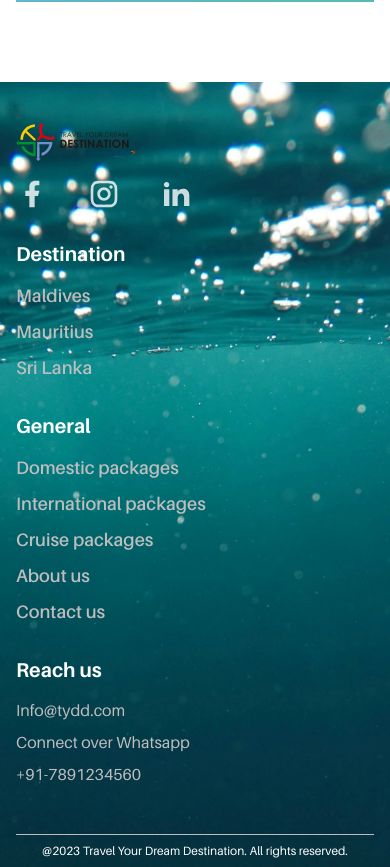
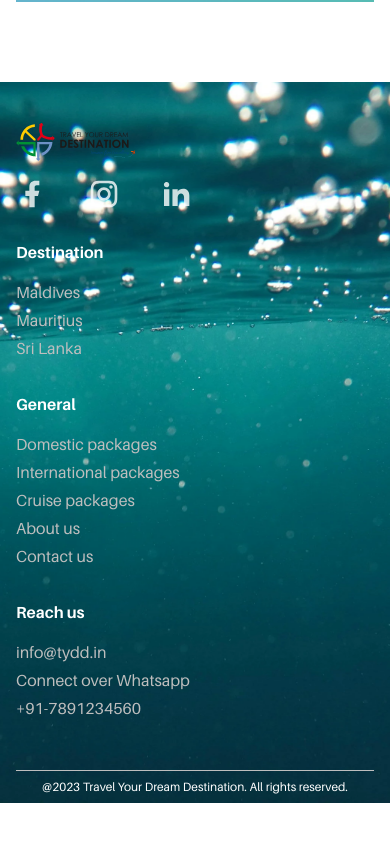
Before and after one commit to akshay1502/tydd, a Next.js app: page /about in a window 390 px wide. Shown: the part 4500-5367 px from the top of the page. After the commit the page ends 5303 px from the top, so only its background shows below. Built offline with nearby package versions, Linux system fonts and the light colour scheme.

Commit message:
footer updated

```diff
--- a/src/components/Footer.tsx
+++ b/src/components/Footer.tsx
@@ -6,6 +6,34 @@ import Image from 'next/image'
 import Link from 'next/link'
 
 export default function Footer() {
+  const footerData = [
+    {
+      header: 'Destination',
+      links: [
+        { name: 'Maldives', href: '/package/packages/Maldives' },
+        { name: 'Mauritius', href: '/package/packages/Mauritius' },
+        { name: 'Sri Lanka', href: '/package/packages/Sri-Lanka' },
+      ],
+    },
+    {
+      header: 'General',
+      links: [
+        { name: 'Domestic packages', href: '/all-packages?type=domestic' },
+        { name: 'International packages', href: '/all-packages?type=international' },
+        { name: 'Cruise packages', href: '/all-packages?type=cruise' },
+        { name: 'About us', href: '/about' },
+        { name: 'Contact us', href: '/contact-us' },
+      ],
+    },
+    {
+      header: 'Reach us',
+      links: [
+        { name: 'info@tydd.in', href: 'mailto:info@tydd.in' },
+        { name: 'Connect over Whatsapp', href: 'https://wa.me/917891234560' },
+        { name: '+91-7891234560', href: 'tel:+917891234560' },
+      ],
+    },
+  ]
   return (
     <footer className="relative px-4 pt-10 lg:px-20 lg:pt-12">
       <Image src="/footerBackground.webp" alt="footer" fill className="object-cover -z-10" />
@@ -20,88 +48,20 @@ export default function Footer() {
             <IconLinkedIn />
           </div>
         </div>
-        <div>
-          <h4 className="text-white">Destination</h4>
-          <ul className="mt-4">
-            <li className="lg:py-2">
-              <Link
-                href="/package/packages/Maldives"
-                className="text-lg font-semibold lg:font-normal lg:text-xl text-offWhite"
-              >
-                Maldives
-              </Link>
-            </li>
-            <li className="pt-2 lg:py-2">
-              <Link
-                href="/package/packages/Mauritius"
-                className="text-lg font-semibold lg:font-normal lg:text-xl text-offWhite"
-              >
-                Mauritius
-              </Link>
-            </li>
-            <li className="pt-2 lg:py-2">
-              <Link
-                href="/package/packages/Sri-Lanka"
-                className="text-lg font-semibold lg:font-normal lg:text-xl text-offWhite"
-              >
-                Sri Lanka
-              </Link>
-            </li>
-          </ul>
-        </div>
-        <div>
-          <h4 className="text-white">General</h4>
-          <ul className="mt-4">
-            <li className="lg:py-2">
-              <Link
-                href="/all-packages?type=domestic"
-                className="text-lg font-semibold lg:font-normal lg:text-xl text-offWhite"
-              >
-                Domestic packages
-              </Link>
-            </li>
-            <li className="pt-2 lg:py-2">
-              <Link
-                href="/all-packages?type=international"
-                className="text-lg font-semibold lg:font-normal lg:text-xl text-offWhite"
-              >
-                International packages
-              </Link>
-            </li>
-            <li className="pt-2 lg:py-2">
-              <Link
-                href="/all-packages?type=cruise"
-                className="text-lg font-semibold lg:font-normal lg:text-xl text-offWhite"
-              >
-                Cruise packages
-              </Link>
-            </li>
-            <li className="pt-2 lg:py-2">
-              <Link
-                href="/about"
-                className="text-lg font-semibold lg:font-normal lg:text-xl text-offWhite"
-              >
-                About us
-              </Link>
-            </li>
-            <li className="pt-2 lg:py-2">
-              <Link
-                href="/contact-us"
-                className="text-lg font-semibold lg:font-normal lg:text-xl text-offWhite"
-              >
-                Contact us
-              </Link>
-            </li>
-          </ul>
-        </div>
-        <div>
-          <h4 className="text-white">Reach us</h4>
-          <ul className="mt-4">
-            <li className="lg:py-2 text-offWhite">Info@tydd.com</li>
-            <li className="pt-2 lg:py-2 text-offWhite">Connect over Whatsapp</li>
-            <li className="pt-2 lg:py-2 text-offWhite">+91-7891234560</li>
-          </ul>
-        </div>
+        {footerData.map((item, index) => (
+          <div key={index} className="lg:py-2">
+            <h4 className="text-white h4 font-bold">{item.header}</h4>
+            <ul className="mt-4">
+              {item.links.map((link, index) => (
+                <li key={index} className="lg:py-2 py-0.5">
+                  <Link href={link.href} className="b2reg text-offWhite">
+                    {link.name}
+                  </Link>
+                </li>
+              ))}
+            </ul>
+          </div>
+        ))}
       </div>
       <p className="text-xs lg:text-xl py-2 lg:py-4 text-center border-t border-offWhite mt-12 lg:mt-14 text-white">
         @2023 Travel Your Dream Destination. All rights reserved.
```
